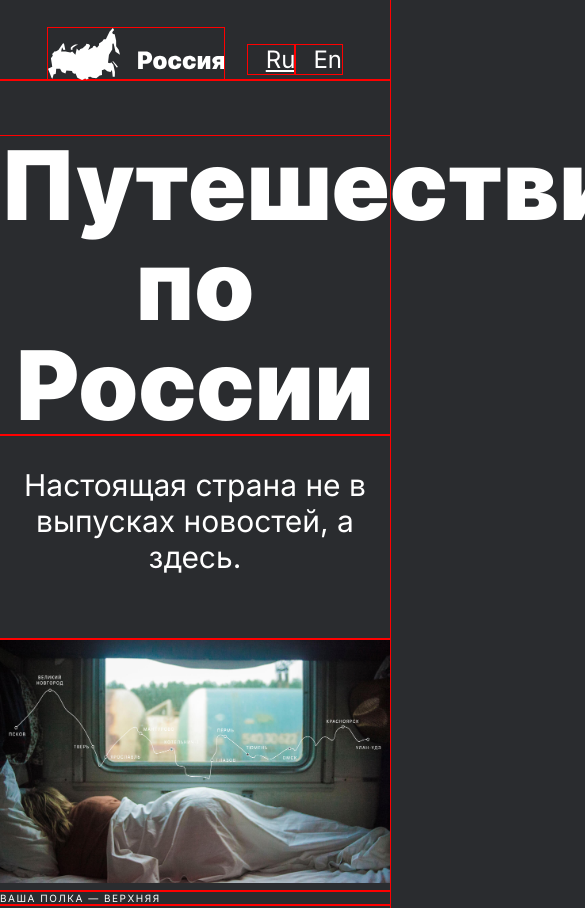
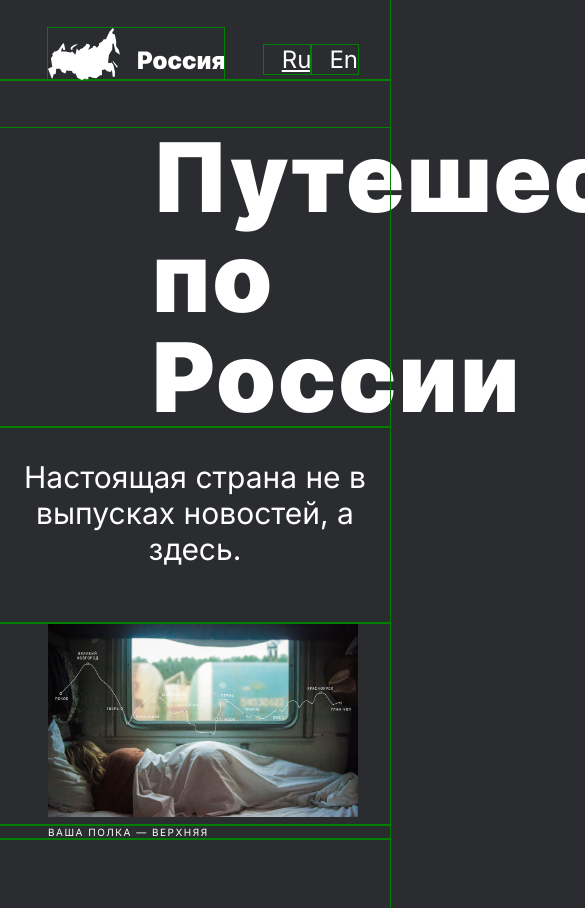
Before and after one commit to Foxylabstory/russian-travel, a plain HTML site: page index.html in a window 390 px wide. Shown: the top 908 px of the page, 585 px wide, since content can reach past the window. Drawn offline with Linux system fonts and the light colour scheme; files whose address does not match are found by name.

Commit message:
something going wrong

```diff
--- a/blocks/cover/cover.css
+++ b/blocks/cover/cover.css
@@ -2,7 +2,7 @@
     background-image: url('../../images/cover/cover-trains.jpg');
     background-size: cover;
     position: relative;
-    max-width: 1184px;
+    max-width: calc(100% - 48px*2);
     box-sizing: border-box;
     margin: 0 auto;
     padding-top: 245px;
@@ -30,34 +30,3 @@
     opacity: 0.8;
     cursor: pointer;
 }
-
-/*
-.photo {
-    background-image: url(./images/background.jpg);
-    background-size: cover;
-    padding: 20px 16px 24px;
-    max-width: 1184px;
-    box-sizing: border-box;
-    margin-left: auto;
-    margin-right: auto;
-    position: relative;
-}
-
-.photo:before {
-    content: '';
-    display: block;
-    position: absolute;
-    left: 0;
-    right: 0;
-    bottom: 0;
-    top: 0;
-    background-color: #2a2c2f;
-    opacity: 0.3;
-    transition: opacity 0.4s ease;
-}
-
-.photo:hover:before {
-    opacity: 0.8;
-    cursor: pointer;
-}
-*/
--- a/blocks/footer/footer.css
+++ b/blocks/footer/footer.css
@@ -1,6 +1,6 @@
 .footer {
     max-width: 1184px;
-    padding-top: 92px;
+    padding-top: 90px;
     padding-bottom: 24px;
     margin: 0 auto;
     display: flex;
--- a/blocks/header/header.css
+++ b/blocks/header/header.css
@@ -1,8 +1,14 @@
 .header {
-    max-width: 1184px;
+    max-width: 100%;
     position: relative;
     padding: 28px 48px 0 48px;
     display: flex;
     flex-direction: row;
     justify-content: space-between;
 }
+
+@media screen and (max-width:1024px) {
+    .header {
+        padding-right: 32px;
+    }
+}
--- a/blocks/intro/__container/intro__container.css
+++ b/blocks/intro/__container/intro__container.css
@@ -1,4 +1,5 @@
 .intro__container {
-    max-width: 984px;
+    max-width: 100%;
+    padding-left: 148px;
     margin: 0 auto;
 }
--- a/blocks/lead/__caption/lead__caption.css
+++ b/blocks/lead/__caption/lead__caption.css
@@ -1,5 +1,6 @@
 .lead__caption {
     margin: 0;
+    padding-left: 148px;
     /*max-width: 158px;
     min-height: 14px;*/
     font-style: normal;
@@ -9,3 +10,10 @@
     letter-spacing: 1.5px;
     text-transform: uppercase;
 }
+
+@media screen and (max-width:1024px) {
+    .lead__caption {
+        padding-left: 48px;
+
+    }
+}
--- a/blocks/lead/__image/lead__image.css
+++ b/blocks/lead/__image/lead__image.css
@@ -1,5 +1,15 @@
 .lead__image {
     margin: 0 auto;
+    padding-left: 148px;
+    padding-right: 148px;
     padding-bottom: 8px;
-    width: 100%;
+    width: calc(100% - 148px*2);
 }
+
+@media screen and (max-width:1024px) {
+    .lead__image {
+        padding-left: 48px;
+        padding-right: 32px;
+        width: calc(100% - 40px*2);
+    }
+}
--- a/blocks/lead/__subtitle/lead__subtitle.css
+++ b/blocks/lead/__subtitle/lead__subtitle.css
@@ -10,3 +10,9 @@
     line-height: 1.2;
     text-align: center;
 }
+
+@media screen and (max-width:1024px) {
+    .lead__subtitle {
+        padding-bottom: 56px;
+    }
+}
--- a/blocks/lead/__title/lead__title.css
+++ b/blocks/lead/__title/lead__title.css
@@ -8,3 +8,11 @@
     line-height: 1.04;
     text-align: center;
 }
+
+@media screen and (max-width:1024px) {
+    .lead__title {
+        max-width: 100%;
+        padding-left: 152px;
+        padding-right: 133px;
+        letter-spacing: 2px;
+}
--- a/blocks/lead/lead.css
+++ b/blocks/lead/lead.css
@@ -1,6 +1,12 @@
 .lead {
     margin: 0 auto;
-    max-width: 984px;
+    max-width: 100%;
     padding-top: 56px;
     font-size: 0;
 }
+
+@media screen and (max-width:1024px) {
+    .lead {
+        padding-top: 48px;
+    }
+}
--- a/blocks/page/page.css
+++ b/blocks/page/page.css
@@ -4,4 +4,17 @@
     color: #fff;
     font-family: Inter, 'Arial', sans-serif;
     margin: 0 auto;
+    -moz-osx-font-smoothing: grayscale;
+    -webkit-font-smoothing: antialiased;
+    -webkit-text-size-adjust: 100%;
+    -ms-text-size-adjust: 100%;
+    -moz-text-size-adjust: 100%;
 }
+
+
+@media screen and (max-width: 1024px) {
+    .page {
+        max-width: 1024px;
+    }
+
+}
--- a/blocks/photo-grid/photo-grid.css
+++ b/blocks/photo-grid/photo-grid.css
@@ -1,7 +1,9 @@
 .photo-grid {
     margin: 0 auto;
+    padding-left: 48px;
+    padding-right: 48px;
     padding-bottom: 92px;
-    max-width: 1184px;
+    max-width: 100%;
     display: grid;
     grid-template-columns: repeat(auto-fit, minmax(284px, 1fr));
     gap: 16px;
--- a/blocks/places/__title/places__title.css
+++ b/blocks/places/__title/places__title.css
@@ -5,4 +5,5 @@
     font-weight: 900;
     font-size: 72px;
     line-height: 1.06;
+    letter-spacing: 2px;
 }
--- a/blocks/places/places.css
+++ b/blocks/places/places.css
@@ -1,5 +1,6 @@
 .places {
-    max-width: 984px;
+    max-width: 100%;
+    padding: 0 148px 92px;
     margin: 0 auto;
-    padding-bottom: 92px;
+    /*padding-bottom: 92px;*/
 }
--- a/pages/index.css
+++ b/pages/index.css
@@ -41,7 +41,7 @@
 @import url('../blocks/cover/cover.css');
 @import url('../blocks/cover/__title/cover__title.css');
 @import url('../blocks/cover/__subtitle/cover__subtitle.css');
-@import url('../blocks/cover/__overlay/cover__overlay.css');
+
 
 @import url('../blocks/footer/footer.css');
 @import url('../blocks/footer/__list/footer__list.css');
@@ -51,3 +51,10 @@
  .outln {
     outline: 1px solid red;
  }
+
+ @media screen and (max-width: 1024px) {
+    .outln {
+        outline: 1px solid green;
+     }
+
+ }
```
